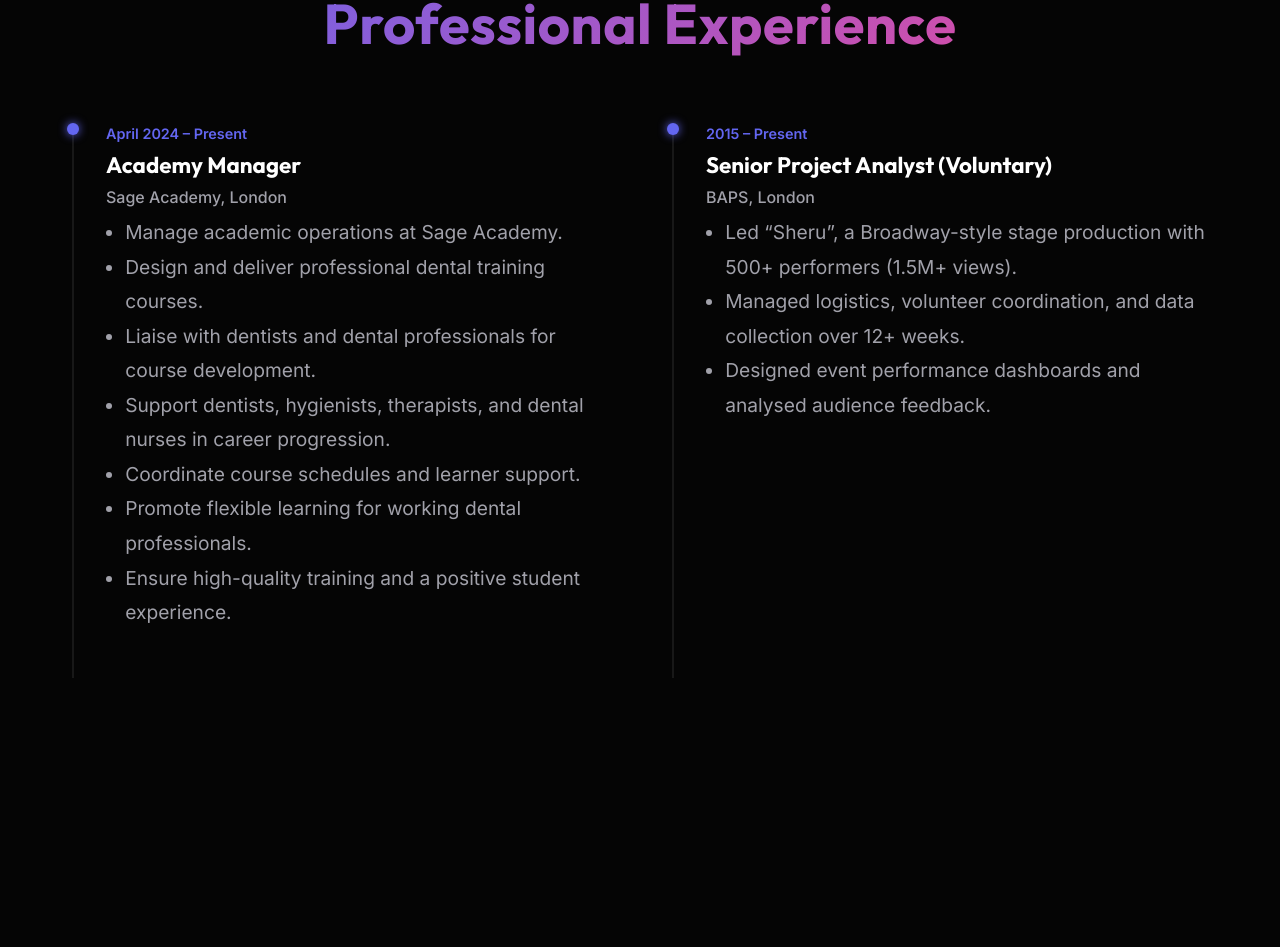
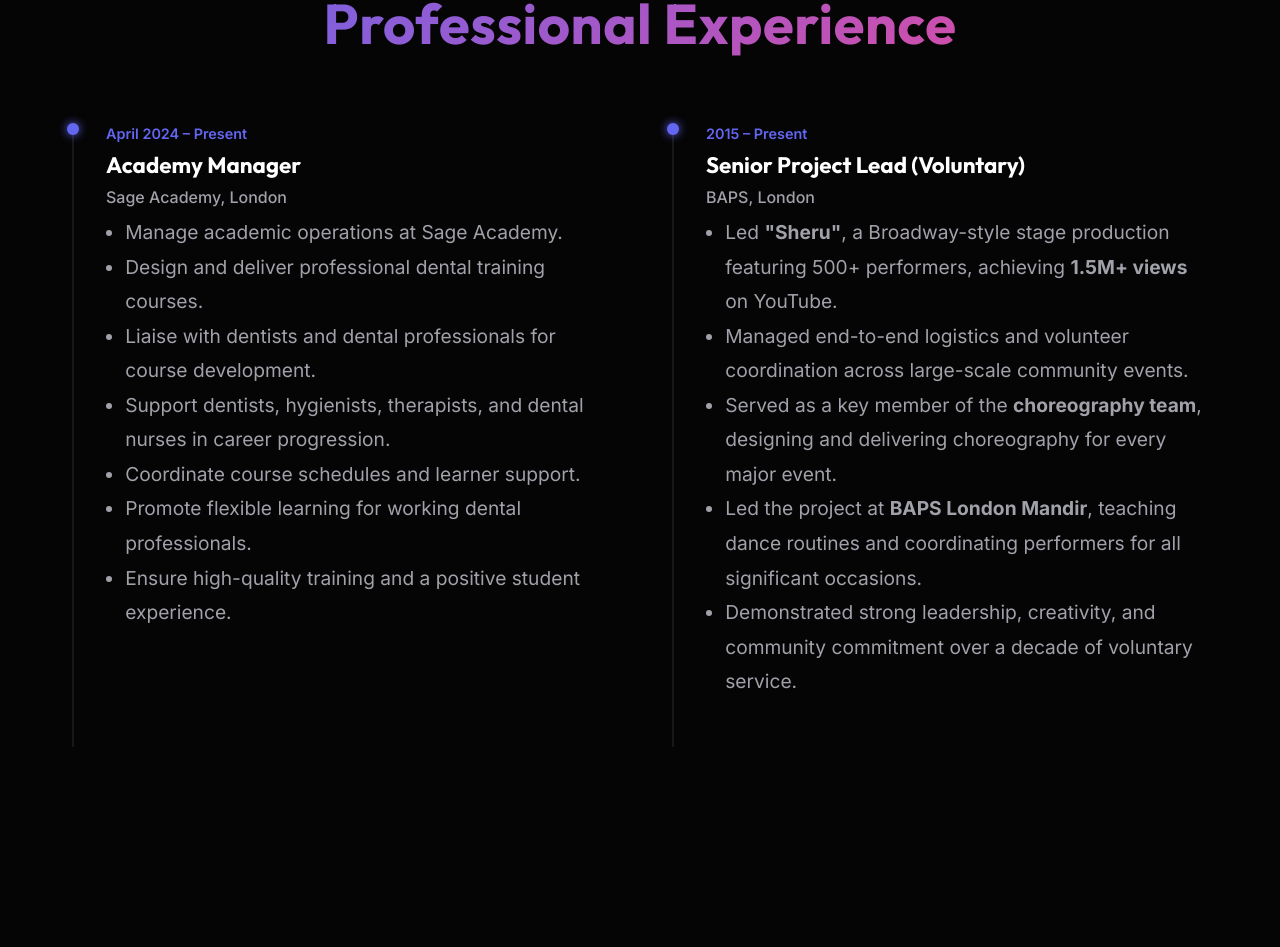
Before and after one commit to vandanvlog/vandan_prajapati, a React (Vite) app: page / in a window 1280 px wide. Shown: the part 2491-3438 px from the top of the page. Built offline with nearby package versions, Linux system fonts and the light colour scheme.

Commit message:
update-BAPS-voluntary-experience

```diff
--- a/src/App.jsx
+++ b/src/App.jsx
@@ -141,13 +141,15 @@ function App() {
           />
           <TimelineItem
             date="2015 – Present"
-            title="Senior Project Analyst (Voluntary)"
+            title="Senior Project Lead (Voluntary)"
             company="BAPS, London"
             description={
               <ul style={{ paddingLeft: '1.2rem', fontSize: '1.2rem', color: 'var(--text-secondary)', lineHeight: '1.8' }}>
-                <li>Led “Sheru”, a Broadway-style stage production with 500+ performers (1.5M+ views).</li>
-                <li>Managed logistics, volunteer coordination, and data collection over 12+ weeks.</li>
-                <li>Designed event performance dashboards and analysed audience feedback.</li>
+                <li>Led <strong>"Sheru"</strong>, a Broadway-style stage production featuring 500+ performers, achieving <strong>1.5M+ views</strong> on YouTube.</li>
+                <li>Managed end-to-end logistics and volunteer coordination across large-scale community events.</li>
+                <li>Served as a key member of the <strong>choreography team</strong>, designing and delivering choreography for every major event.</li>
+                <li>Led the project at <strong>BAPS London Mandir</strong>, teaching dance routines and coordinating performers for all significant occasions.</li>
+                <li>Demonstrated strong leadership, creativity, and community commitment over a decade of voluntary service.</li>
               </ul>
             }
           />
```
